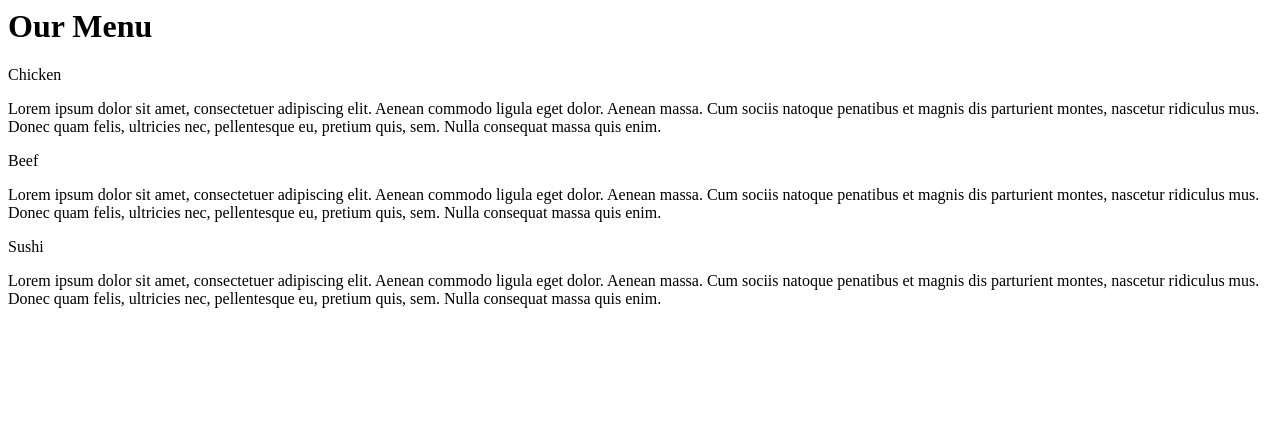
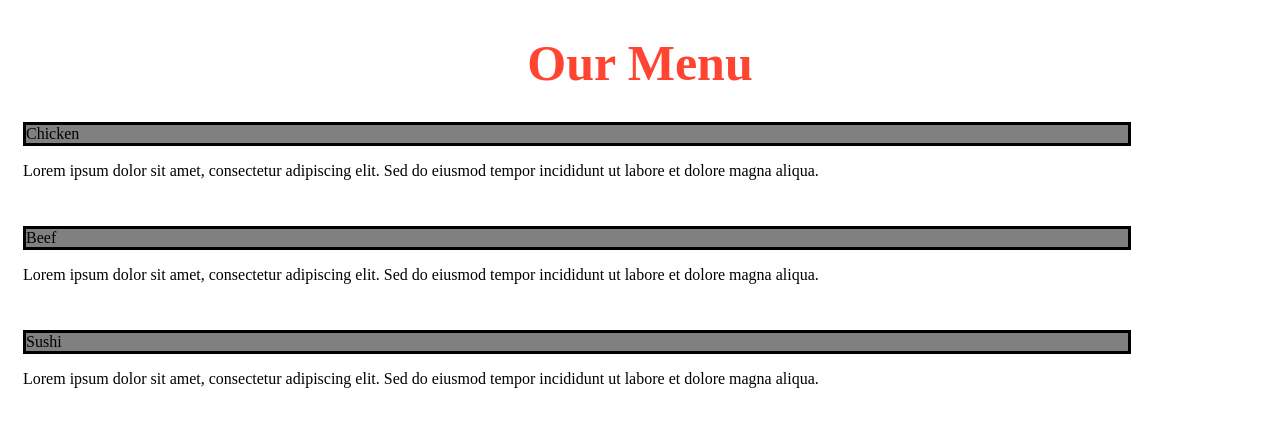
Before and after one commit to PRABU-595/fullstack-assignment-, a plain HTML site: page index.html in a window 1280 px wide. Drawn offline with Linux system fonts and the light colour scheme; files that its build step writes are made by us from their sources.

Commit message:
Update index.html

```diff
--- a/index.html
+++ b/index.html
@@ -1,33 +1,28 @@
-<html><head>
-    <meta charset="utf-8">
-    <title>module2-solution</title>
-<link rel="stylesheet" type="text/css" href="css/style.css"></head>
-
-
+<!DOCTYPE html>
+<html lang="en">
+<head>
+  <meta charset="UTF-8">
+  <meta name="viewport" content="width=device-width, initial-scale=1.0">
+  <title>Our Menu</title>
+  <link rel="stylesheet" href="css/styles.css">
+</head>
 <body>
+  <header>
     <h1>Our Menu</h1>
-    <section class="column-lg-4 colmn-md-6 colmn-sm-12">
-        <div>
-            <p class="sub1">Chicken</p>
-            <p class="content">
-                Lorem ipsum dolor sit amet, consectetuer adipiscing elit. Aenean commodo ligula eget dolor. Aenean massa. Cum sociis natoque penatibus et magnis dis parturient montes, nascetur ridiculus mus. Donec quam felis, ultricies nec, pellentesque eu, pretium quis, sem. Nulla consequat massa quis enim.
-            </p>
-        </div>
+  </header>
+  <main class="container">
+    <section class="box">
+      <div class="title">Chicken</div>
+      <p>Lorem ipsum dolor sit amet, consectetur adipiscing elit. Sed do eiusmod tempor incididunt ut labore et dolore magna aliqua.</p>
     </section>
-    <section class="column-lg-4 colmn-md-6 colmn-sm-12">
-        <div>
-            <p class="sub2">Beef</p>
-            <p class="content">
-                Lorem ipsum dolor sit amet, consectetuer adipiscing elit. Aenean commodo ligula eget dolor. Aenean massa. Cum sociis natoque penatibus et magnis dis parturient montes, nascetur ridiculus mus. Donec quam felis, ultricies nec, pellentesque eu, pretium quis, sem. Nulla consequat massa quis enim.
-        </p></div>
+    <section class="box">
+      <div class="title">Beef</div>
+      <p>Lorem ipsum dolor sit amet, consectetur adipiscing elit. Sed do eiusmod tempor incididunt ut labore et dolore magna aliqua.</p>
     </section>
-    <section class="column-lg-4 colmn-md-12 colmn-sm-12">
-        <div>
-            <p class="sub3">Sushi</p>
-            <p class="content">
-                Lorem ipsum dolor sit amet, consectetuer adipiscing elit. Aenean commodo ligula eget dolor. Aenean massa. Cum sociis natoque penatibus et magnis dis parturient montes, nascetur ridiculus mus. Donec quam felis, ultricies nec, pellentesque eu, pretium quis, sem. Nulla consequat massa quis enim.
-            </p>
-        </div>
-
-
-</section></body></html>
+    <section class="box">
+      <div class="title">Sushi</div>
+      <p>Lorem ipsum dolor sit amet, consectetur adipiscing elit. Sed do eiusmod tempor incididunt ut labore et dolore magna aliqua.</p>
+    </section>
+  </main>
+</body>
+</html>
```
